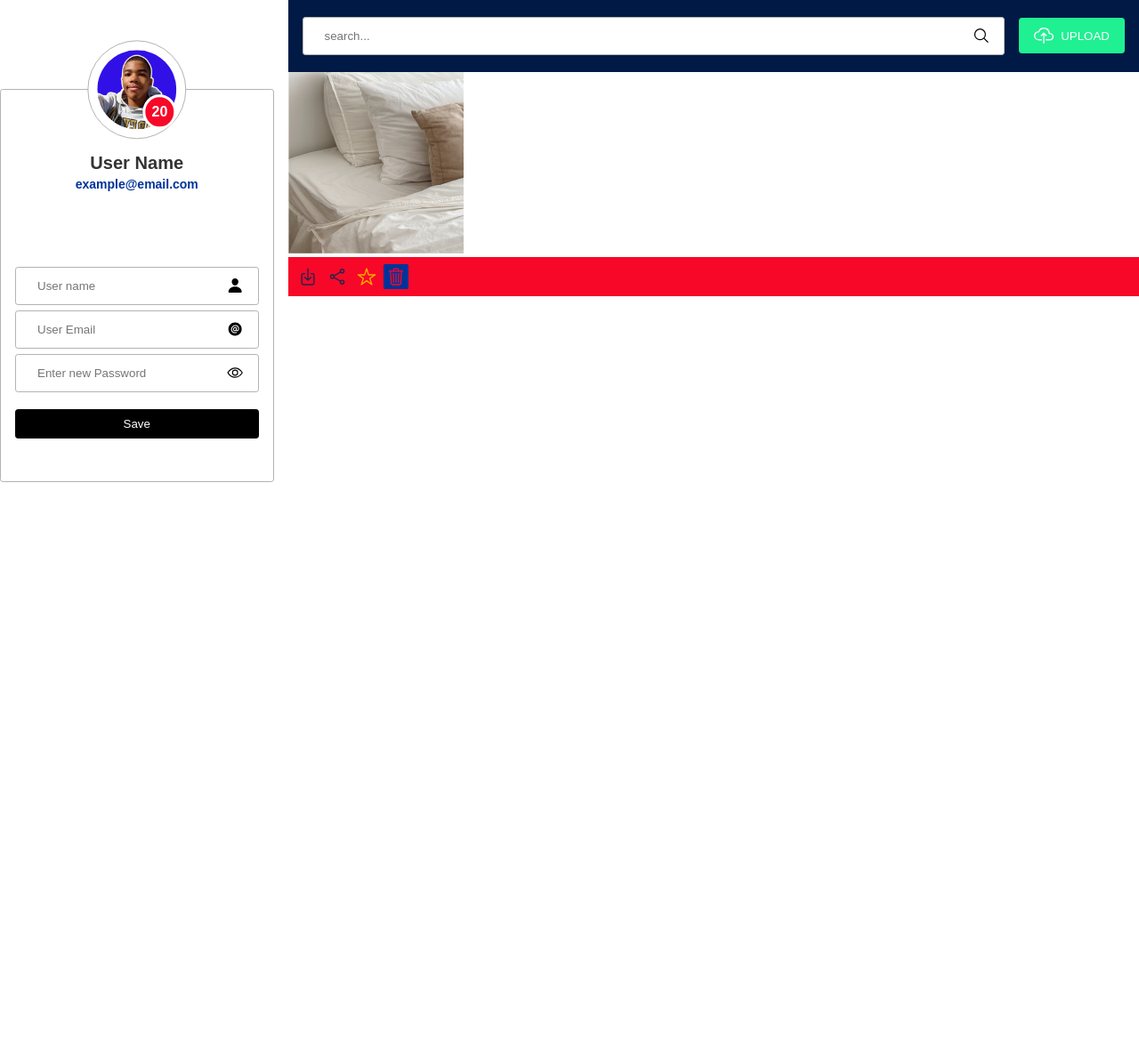
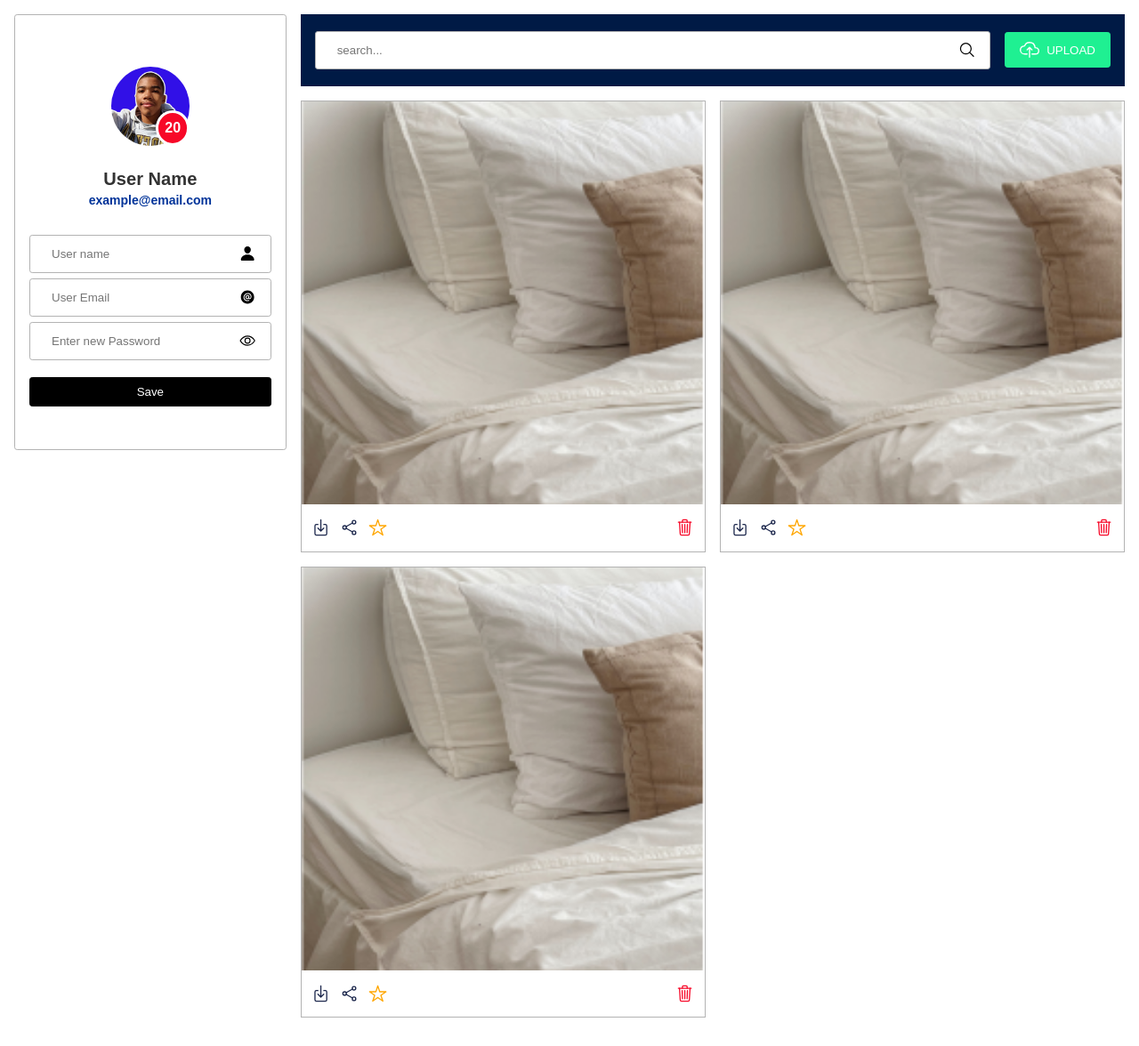
Before and after one commit to Dabaghi-Anass/gallerie-app, a PHP site: template src/pages/profile.php in a window 1280 px wide. Shown: the whole page at 89% size. Before the commit the page ends 542 px from the top, so only its background shows below. Run offline with PHP 8.4, Linux system fonts and the light colour scheme; the template is opened without the code that fills it, so the values that code supplies are empty.

Commit message:
completed profile page

```diff
--- a/src/css/style.css
+++ b/src/css/style.css
@@ -18,14 +18,16 @@ html,body{
     height: 100%;
 }
 
+
 main{
-    height :100%;
     width: 100%;
 }
 .container{
-    display: grid;
-    place-items: center;
-    padding: 1remS;
+    display: flex;
+    align-items: center;
+    justify-content: center;
+    padding: 1rem;
+    min-height: 100%;
 }
 .auth-container{
     --_width : 40%;
@@ -102,19 +104,15 @@ main{
     margin-top: 1rem;
 }
 .profile-picture-container{
-    position: absolute;
+    position: relative;
     background: white;
     border-radius: 50%;
     display: flex;
     align-items: center;
     justify-content: center;
     width: var(--_width);
-    top: 0;
-    left: 50%;
-    transform: translate(-50%,-50%);
     border: 10px solid white;
-    outline: 1px solid var(--light-grey);
-    z-index: 1;
+    margin: 0 auto;
 }
 .profile-picture-container::before{
     content: attr(data-count);
@@ -161,7 +159,6 @@ main{
   border-radius: 50%;
 }
 .info{
-    margin-top: calc(var(--_width) / 2);
     font-size: var(--fs-lg);
     display: flex;
     align-items: center;
@@ -179,8 +176,8 @@ main{
     color: #003399;
 }
 .profile-container{
-    padding: 0 1rem 3rem 1rem;
-    margin-top: 100px;
+    position: sticky;
+    top: 1rem;
 }
 .welcome-text-container{
     display: flex;
@@ -213,6 +210,7 @@ main{
     flex-direction: row;
     align-items: flex-start;
     gap: 1rem;
+    padding: 1rem;
 }
 .navigation{
     width:100% ;
@@ -241,26 +239,47 @@ main{
 .icons{
     width: 100%;
     display: flex;
-    align-items: center ;
+    align-items: center;
     gap : .3rem;
-    font-size: 22px;
     padding: .5rem;
-    background-color: #F70828;
 
 }
 .icon-btn{
     color: var(--clr);
     padding: .2rem;
     border-radius: .1rem;
+    font-size: var(--fs-lg);
     transition: all 300ms;
 }
 .icon-btn:hover{
      background-color: var(--clr) ;
      color: var(--white);
-
 }
 .icon-btn:last-child{
-    align-self: end;
-    background-color: #003399;
-
+    align-self: flex-end;
 }
+.grow{
+    width: 100%;
+}
+.image{
+    display: flex;
+    flex-direction: column;
+    border: 1px solid var(--light-grey);
+}
+.image img{
+    aspect-ratio: 1;
+    width: 100%;
+    object-fit: cover;
+}
+.images-container{
+    padding: 1rem 0;
+    display: grid;
+    grid-template-columns: repeat(auto-fill,minmax(400px,1fr));
+    gap: 1rem;
+}
+@media (max-width : 800px){
+    .profile-page{
+        flex-direction: column;
+        align-items: center;
+    }
+}
--- a/src/pages/profile.php
+++ b/src/pages/profile.php
@@ -60,11 +60,30 @@
                             <ion-icon style="--clr: #1C274C;" class="icon-btn" name="download-outline"></ion-icon>
                             <ion-icon style="--clr:#1C274C;"class="icon-btn"  name="share-social-outline"></ion-icon>
                              <ion-icon style="--clr: #FFA600;" class="icon-btn" name="star-outline"></ion-icon>
+                             <div class="grow"></div>
                             <ion-icon style="--clr: var(--red);"  class="icon-btn" name="trash-outline"></ion-icon>
                 </div>
             </div>
-
-
+            <div class="image">
+                    <img src="/src/assets/images/gallerie-app-design.png" alt="gallerie-app" class="">
+                        <div class="icons">
+                            <ion-icon style="--clr: #1C274C;" class="icon-btn" name="download-outline"></ion-icon>
+                            <ion-icon style="--clr:#1C274C;"class="icon-btn"  name="share-social-outline"></ion-icon>
+                             <ion-icon style="--clr: #FFA600;" class="icon-btn" name="star-outline"></ion-icon>
+                             <div class="grow"></div>
+                            <ion-icon style="--clr: var(--red);"  class="icon-btn" name="trash-outline"></ion-icon>
+                </div>
+            </div>
+            <div class="image">
+                    <img src="/src/assets/images/gallerie-app-design.png" alt="gallerie-app" class="">
+                        <div class="icons">
+                            <ion-icon style="--clr: #1C274C;" class="icon-btn" name="download-outline"></ion-icon>
+                            <ion-icon style="--clr:#1C274C;"class="icon-btn"  name="share-social-outline"></ion-icon>
+                             <ion-icon style="--clr: #FFA600;" class="icon-btn" name="star-outline"></ion-icon>
+                             <div class="grow"></div>
+                            <ion-icon style="--clr: var(--red);"  class="icon-btn" name="trash-outline"></ion-icon>
+                </div>
+            </div>
     </div>
 </div>
     </main>
```
